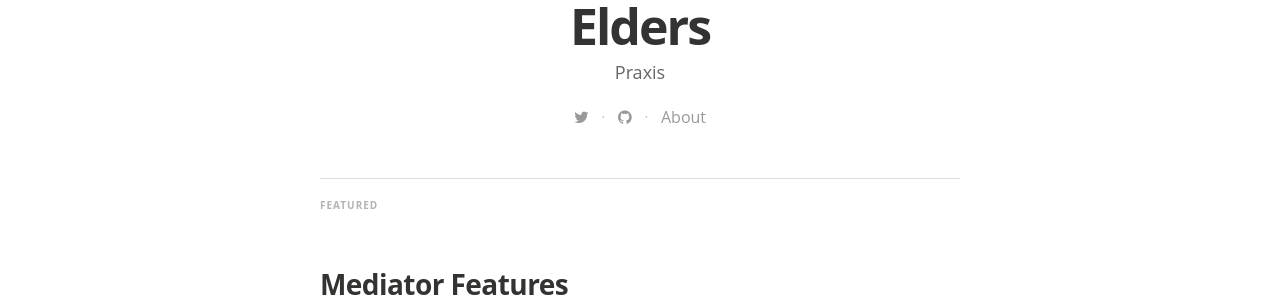
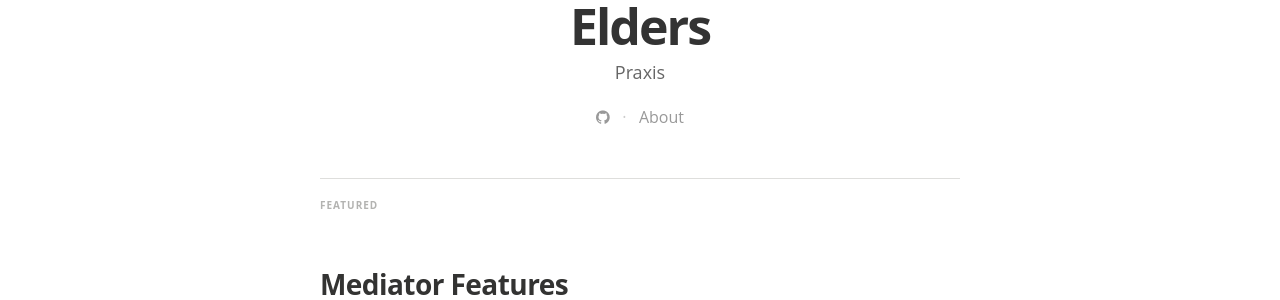
Before and after one commit to Elders/Praxis, a Jekyll site: the page built from index.html, in a window 1280 px wide. Shown: the part 533-833 px from the top of the page. Built offline with Jekyll 4.4.1, drawn with Linux system fonts in a browser that asks for light colours; nearby versions of some CDN libraries; some web fonts are replaced; Markdown is read by kramdown in place of the engine named in the settings; the list of posts is cut into pages by our own code.

Commit message:
Fixes urls

```diff
--- a/_config.yml
+++ b/_config.yml
@@ -24,19 +24,19 @@
 url: "https://elders.github.io/Praxis" # the base hostname & protocol for your site
 baseurl: "/Praxis"
 #used to display twitter cards
-twitter_handle: '@dirkfabisch'
+twitter_handle: '@Elders'
 
 #fill in disqus shortname to use disqus
 #disqus: disqus-shortname
 
 # social icons and sharing options
 social:
-  - icon:	twitter
-    url:	https://twitter.com/dirkfabisch
-    desc: Follow me on twitter
-    share_url: http://twitter.com/share
-    share_title: ?text=
-    share_link: "&amp;url="
+  # - icon:	twitter
+    # url:	https://twitter.com/Elders
+    # desc: Follow me on twitter
+    # share_url: http://twitter.com/share
+    # share_title: ?text=
+    # share_link: "&amp;url="
 
 #  - icon:	facebook
 #    url:	https://facebook.com/???
@@ -46,8 +46,8 @@
 #    share_link: "&amp;u="
 
   - icon:	github
-    url:	https://github.com/dirkfabisch
-    desc:	Fork me on github
+    url:	https://github.com/Elders
+    desc:	Follow us on github
     share_url:
     share_title:
     share_link:
--- a/_layouts/post.html
+++ b/_layouts/post.html
@@ -80,7 +80,7 @@
               <section class="poweredby">Proudly published with <a href="http://jekyllrb.com"> Jekyll</a></section>
               <a class="subscribe" href="{{ "/feed.xml" | prepend: site.baseurl }}"> <span class="tooltip"> <i class="fa fa-rss"></i> You should subscribe to my feed.</span></a>
               <div class="inner">
-                <section class="copyright">All content copyright <a href="{{@blog.url}}/">{{site.author}}</a> &copy; {{ site.time | date: '%Y' }}<br>All rights reserved.</section>
+                <section class="copyright">All content copyright <a href="{{ site.baseurl }}{{@blog.url}}/">{{site.author}}</a> &copy; {{ site.time | date: '%Y' }}<br>All rights reserved.</section>
               </div>
             </footer>
           </div>
--- a/index.html
+++ b/index.html
@@ -38,7 +38,7 @@
         <article class="post" itemscope itemtype="http://schema.org/BlogPosting" role="article">
           <div class="article-item">
             <header class="post-header">
-              <h2 class="post-title" itemprop="name"><a href="{{ post.url }}" itemprop="url">{{ post.title }}</a></h2>
+              <h2 class="post-title" itemprop="name"><a href="{{ site.baseurl }}{{ post.url }}" itemprop="url">{{ post.title }}</a></h2>
             </header>
             <section class="post-excerpt" itemprop="description">
               <p>{{ post.content | strip_html | truncatewords: 50 }}</p>
@@ -60,7 +60,7 @@
         <article class="post" itemscope itemtype="http://schema.org/BlogPosting" role="article">
           <div class="article-item">
             <header class="post-header">
-              <h2 class="post-title" itemprop="name"><a href="{{ post.url }}" itemprop="url">{{ post.title }}</a></h2>
+              <h2 class="post-title" itemprop="name"><a href="{{ site.baseurl }}{{ post.url }}" itemprop="url">{{ post.title }}</a></h2>
             </header>
             <section class="post-excerpt" itemprop="description">
               <p>{{ post.excerpt | strip_html | truncatewords: 50 }}</p>
@@ -76,14 +76,14 @@
 
     <nav class="pagination" role="navigation">
       {% if paginator.next_page %}
-        <a class="newer-posts" href="/page{{paginator.next_page}}">&larr; Older posts</a>
+        <a class="newer-posts" href="{{ site.baseurl }}/page{{paginator.next_page}}">&larr; Older posts</a>
       {% endif %}
       <span class="page-number">Page {{ paginator.page }} of {{ paginator.total_pages }}</span>
       {% if paginator.previous_page %}
         {% if paginator.page == 2 %}
           <a class="older-posts" href="/">Newer posts &rarr;</a>
         {% else %}
-          <a class="older-posts" href="/page{{paginator.previous_page}}">Newer posts &rarr;</a>
+          <a class="older-posts" href="{{ site.baseurl }}/page{{paginator.previous_page}}">Newer posts &rarr;</a>
         {% endif %}
       {% endif %}
     </nav>
```
